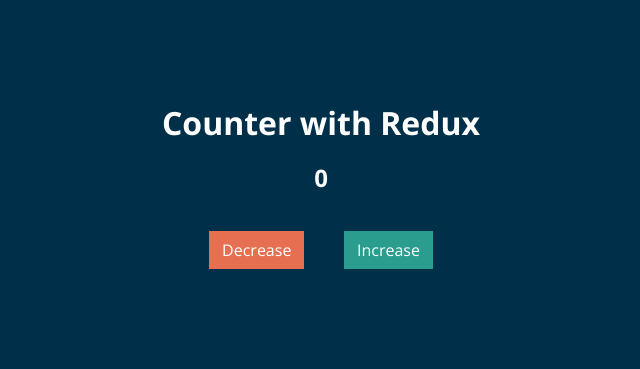
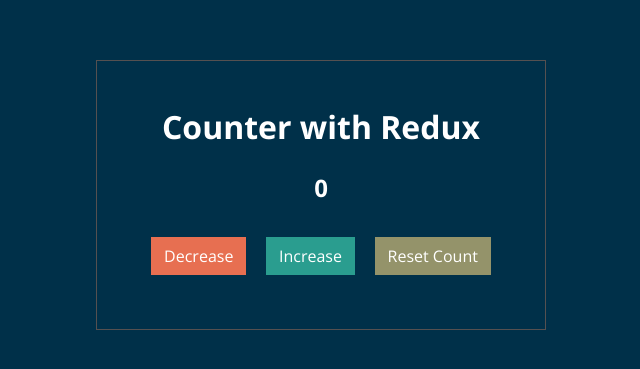
Before and after one commit to AlaaEddine20/counter-with-redux, a React (Create React App) app: page / in a window 1280 px wide. Shown: the part 205-574 px from the top of the page, without its empty margins (319-959 px from the left). Built offline with nearby package versions, Linux system fonts and the light colour scheme.

Commit message:
adds reset button

```diff
--- a/src/actions/actionTypes.js
+++ b/src/actions/actionTypes.js
@@ -1,2 +1,3 @@
 export const INCREASE = "INCREASE";
 export const DECREASE = "DECREASE";
+export const RESET = "RESET";
--- a/src/actions/actions.js
+++ b/src/actions/actions.js
@@ -1,4 +1,4 @@
-import { INCREASE, DECREASE } from "./actionTypes";
+import { INCREASE, DECREASE, RESET } from "./actionTypes";
 
 export const Increment = () => ({
   type: INCREASE,
@@ -7,3 +7,7 @@
 export const Decrement = () => ({
   type: DECREASE,
 });
+
+export const Reset = () => ({
+  type: RESET,
+});
--- a/src/components/counter/Counter.js
+++ b/src/components/counter/Counter.js
@@ -1,11 +1,17 @@
 import React from "react";
-import { useSelector } from "react-redux";
+import { useSelector, useDispatch } from "react-redux";
 import DecreaseButton from "../decrease_button/DecreaseButton";
 import IncreaseButton from "../increment_button/IncreaseButton";
+import { Reset } from "./../../actions/actions";
 import "./styles.scss";
 
 const Counter = ({ title }) => {
   const count = useSelector((state) => state.count);
+  const dispatch = useDispatch();
+
+  const handleReset = () => {
+    dispatch(Reset());
+  };
 
   return (
     <div className="counter_container">
@@ -24,6 +30,9 @@
       <div className="buttons">
         <DecreaseButton />
         <IncreaseButton />
+        <button className="reset_btn" onClick={handleReset}>
+          Reset Count
+        </button>
       </div>
     </div>
   );
--- a/src/components/counter/styles.scss
+++ b/src/components/counter/styles.scss
@@ -1,8 +1,9 @@
 .counter_container {
   height: 270px;
-  width: 400px;
+  width: 450px;
   padding: 2rem;
   display: flex;
+  border: 1px solid rgb(85, 80, 80);
   align-items: center;
   justify-content: space-around;
   flex-direction: column;
@@ -19,4 +20,14 @@
   .red_color {
     color: red;
   }
+
+  .reset_btn {
+    padding: 0.5rem 0.8rem;
+    margin: 10px;
+    font-size: 16px;
+    border: none;
+    background-color: #94936a;
+    color: #fff;
+    cursor: pointer;
+  }
 }
--- a/src/components/decrease_button/styles.scss
+++ b/src/components/decrease_button/styles.scss
@@ -1,6 +1,6 @@
 .decrement_btn {
   padding: 0.5rem 0.8rem;
-  margin: 20px;
+  margin: 10px;
   font-size: 16px;
   border: none;
   background-color: #e76f51;
--- a/src/components/increment_button/styles.scss
+++ b/src/components/increment_button/styles.scss
@@ -1,6 +1,6 @@
 .increment_btn {
   padding: 0.5rem 0.8rem;
-  margin: 20px;
+  margin: 10px;
   font-size: 16px;
   background-color: #2a9d8f;
   outline-width: 0;
--- a/src/reducer/counterReducer.js
+++ b/src/reducer/counterReducer.js
@@ -1,4 +1,4 @@
-import { INCREASE, DECREASE } from "./../actions/actionTypes";
+import { INCREASE, DECREASE, RESET } from "./../actions/actionTypes";
 
 const initialState = {
   count: 0,
@@ -12,6 +12,9 @@
     case DECREASE:
       return { ...state, count: state.count - 1 };
 
+    case RESET:
+      return { ...state, count: (state.count = 0) };
+
     default:
       return state;
   }
```
